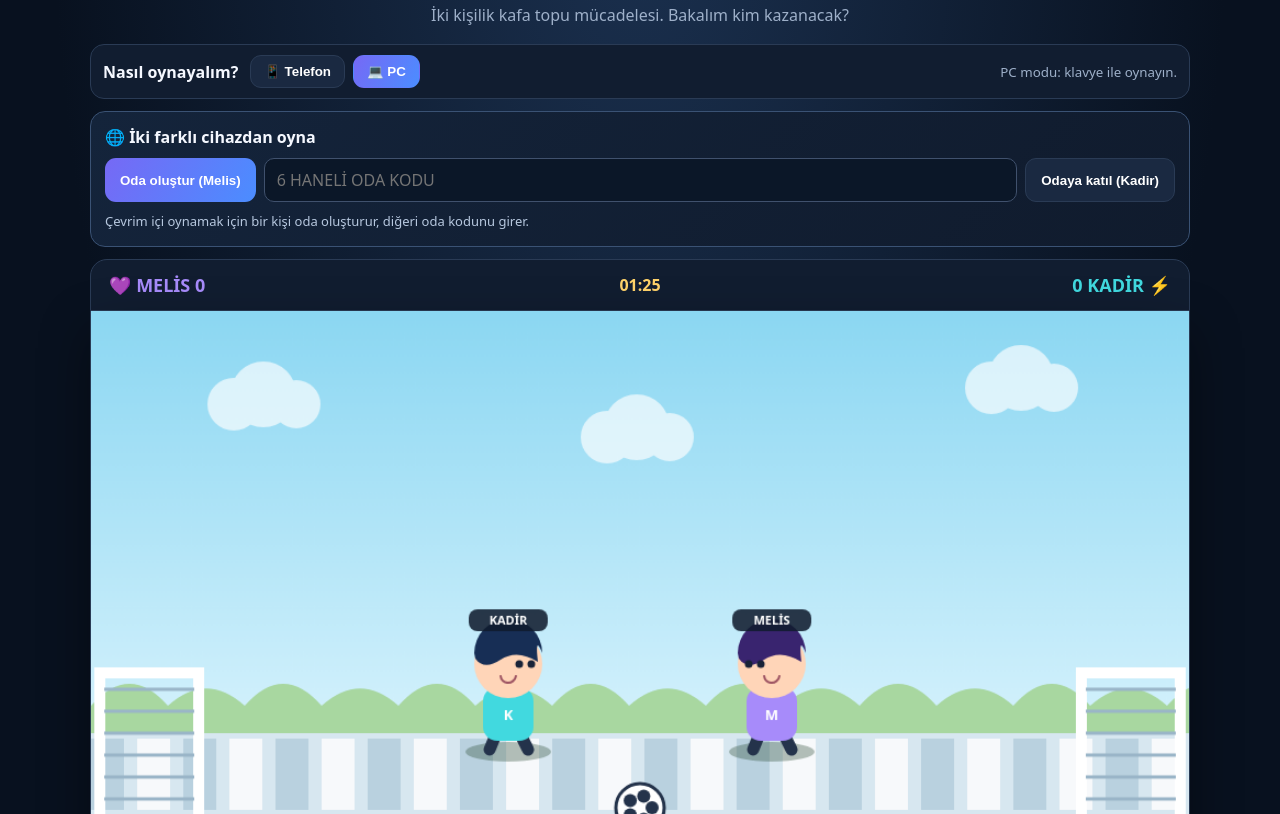
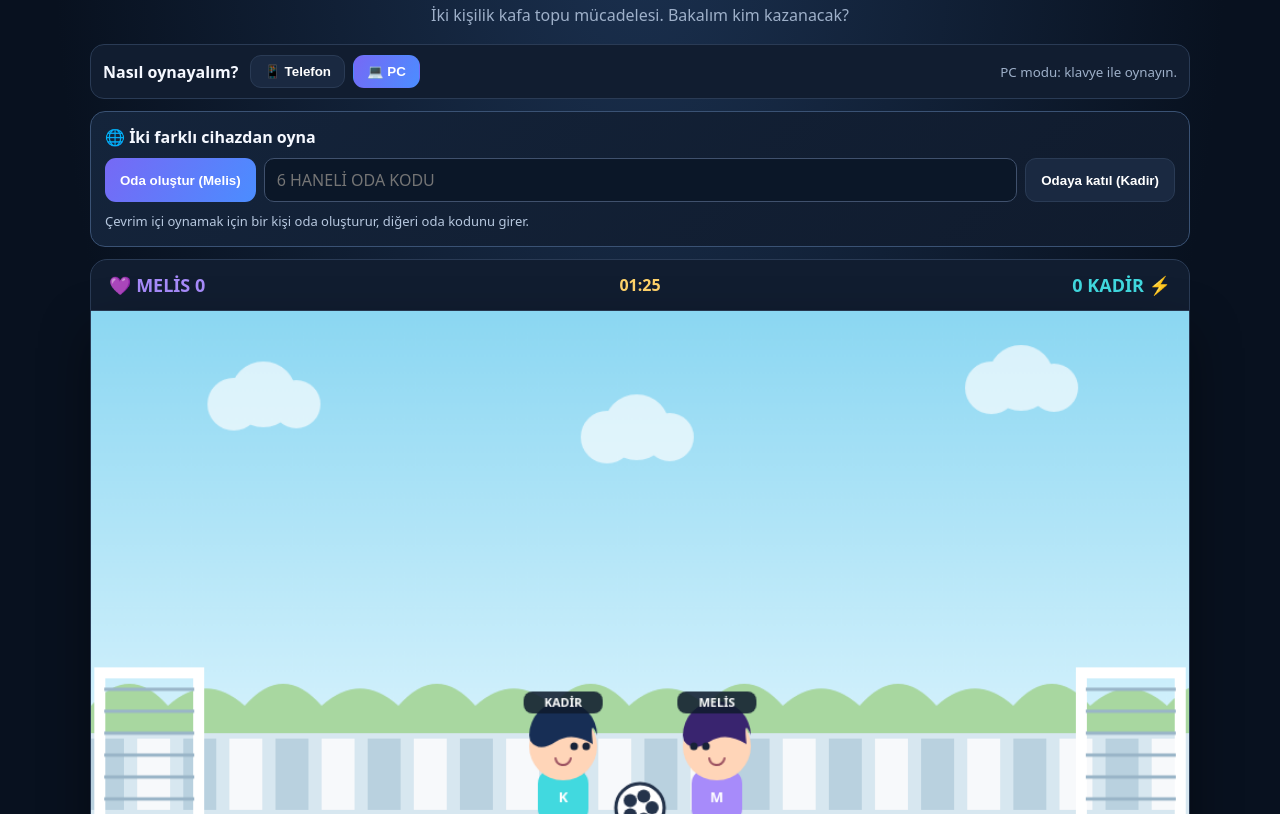
Before and after one commit to kadirgurkankoc06-droid/melis-kadir-world, a plain HTML site: page kafa-topu.html in a window 1280 px wide. Shown: the part 138-952 px from the top of the page. Drawn offline with nearby package versions, Linux system fonts and the light colour scheme.

Commit message:
Add files via upload

```diff
--- a/kafa-topu.html
+++ b/kafa-topu.html
@@ -24,18 +24,18 @@ const supabaseClient=window.supabase?.createClient?window.supabase.createClient(
 let onlineChannel=null,onlineRole=null,onlineRoom=null,remoteKeys={},lastStateSend=0,onlineConnected=false;
 const c=document.getElementById('game'),ctx=c.getContext('2d'),W=c.width,H=c.height,ground=475,keys={};let p1,p2,ball,score1=0,score2=0,time=90,paused=false,ended=false,last=0,goalFlash=0;
 const $=id=>document.getElementById(id);
-function player(x,name,color,hair,dir){return{x,y:ground-75,vx:0,vy:0,r:32,name,color,hair,dir,onGround:true,cool:0}}
-function resetPositions(){p1=player(620,'MELİS','#a78bfa','#39246f',-1);p2=player(380,'KADİR','#41d9df','#172e55',1);ball={x:W/2,y:ground-155,vx:0,vy:0,r:22};}
+function player(x,name,color,hair,dir){return{x,y:ground,vx:0,vy:0,r:32,name,color,hair,dir,onGround:true,cool:0}}
+function resetPositions(){p1=player(570,'MELİS','#a78bfa','#39246f',-1);p2=player(430,'KADİR','#41d9df','#172e55',1);ball={x:W/2,y:ground-70,vx:0,vy:0,r:22};}
 function newGame(){score1=score2=0;time=90;paused=false;ended=false;goalFlash=0;resetPositions();$('s1').textContent=score1;$('s2').textContent=score2;$('timer').textContent='01:30';$('message').textContent='Maç başladı! Topa yaklaş ve şut tuşuna bas.';$('pause').textContent='⏸ Duraklat';}
 function down(k){return !!keys[k] || (onlineRole==='host' && !!remoteKeys[k])}
 function physics(dt){if(onlineRole==='guest')return;if(paused||ended)return;const step=Math.min(dt,0.03)*60;time-=dt;if(time<=0){time=0;ended=true;$('message').textContent=score1===score2?'Berabere! Rövanş zamanı.':score1>score2?'Melis kazandı! 💜🏆':'Kadir kazandı! ⚡🏆';}
 const gravity=.52;
 for(const [p,left,right,jump,shot] of [[p1,'a','d','w','f'],[p2,'ArrowLeft','ArrowRight','ArrowUp','l']]){
  p.cool=Math.max(0,p.cool-dt);let ax=0;if(down(left))ax=-.72;if(down(right))ax=.72;p.vx+=ax*step;p.vx*=Math.pow(.84,step);p.vx=Math.max(-7,Math.min(7,p.vx));p.x+=p.vx*step;p.x=Math.max(55,Math.min(W-55,p.x));
- if(down(jump)&&p.onGround){p.vy=-12.7;p.onGround=false;}p.vy+=gravity*step;p.y+=p.vy*step;if(p.y>=ground-75){p.y=ground-75;p.vy=0;p.onGround=true;}
- if(down(shot)&&p.cool<=0){const dx=ball.x-p.x,dy=ball.y-(p.y-4),dist=Math.hypot(dx,dy);if(dist<170){let dir=dx===0?p.dir:Math.sign(dx);ball.vx+=dir*10.5+p.vx*.55;ball.vy-=9.5;p.cool=.32;}}
+ if(down(jump)&&p.onGround){p.vy=-12.7;p.onGround=false;}p.vy+=gravity*step;p.y+=p.vy*step;if(p.y>=ground){p.y=ground;p.vy=0;p.onGround=true;}
+ if(down(shot)&&p.cool<=0){const dx=ball.x-p.x,dy=ball.y-(p.y-78),dist=Math.hypot(dx,dy);if(dist<125){let dir=dx===0?p.dir:Math.sign(dx);ball.vx+=dir*12+p.vx*.65;ball.vy-=10.5;p.cool=.32;}}
  // head collision
- const dx=ball.x-p.x,dy=ball.y-(p.y-12),dist=Math.hypot(dx,dy),min=ball.r+p.r*.78;if(dist<min&&dist>0){const nx=dx/dist,ny=dy/dist;ball.x=p.x+nx*min;ball.y=p.y-12+ny*min;ball.vx+=nx*2.8+p.vx*.45;ball.vy+=ny*2.4-1.3;}
+ const dx=ball.x-p.x,dy=ball.y-(p.y-78),dist=Math.hypot(dx,dy),min=ball.r+25;if(dist<min&&dist>0){const nx=dx/dist,ny=dy/dist;ball.x=p.x+nx*min;ball.y=p.y-78+ny*min;ball.vx+=nx*3.2+p.vx*.5;ball.vy+=ny*2.8-1.8;}
 }
 ball.vy+=gravity*.9*step;ball.x+=ball.vx*step;ball.y+=ball.vy*step;ball.vx*=Math.pow(.994,step);ball.vy*=Math.pow(.997,step);
 if(ball.y+ball.r>ground){ball.y=ground-ball.r;ball.vy*=-.68;if(Math.abs(ball.vy)<1.2)ball.vy=0;ball.vx*=.985;}
```
